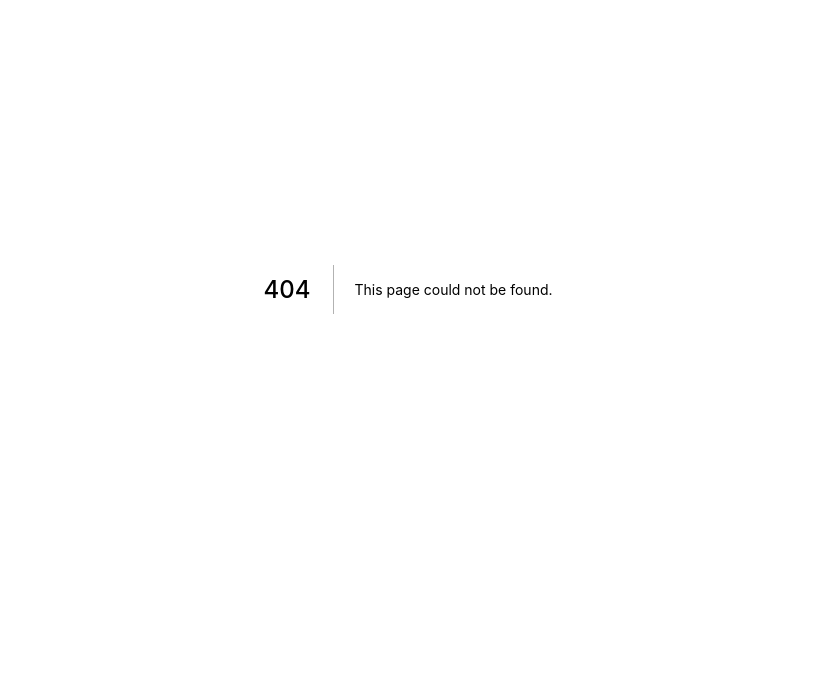
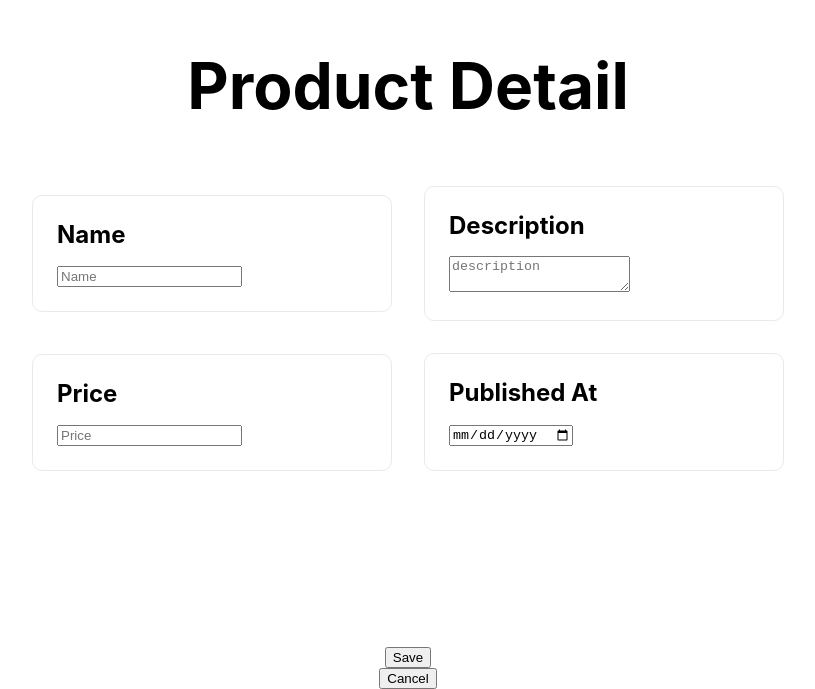
Before and after one commit to fabioprogramadorti/ecommerce, a Next.js app: page /product/1 in a window 1280 px wide. Before the commit this address had no page. Shown: the part 111-800 px from the top of the page, without its empty margins (232-1047 px from the left). Built offline with nearby package versions, Linux system fonts and the light colour scheme.

Commit message:
Add product detail file

```diff
--- /dev/null
+++ b/pages/product/[id].tsx
@@ -0,0 +1,96 @@
+import Head from 'next/head'
+import styles from '../../styles/Home.module.css'
+import { useState } from 'react'
+// As a user, I want to create a product with at least these fields: name, description, price and published_at
+// As a user, I want to upload one or more images to the product.
+
+export default function ProductDetail() {
+  const [name, setName] = useState("")
+  const [description, setDescription] = useState("")
+  const [price, setPrice] = useState(0.0)
+  const [published_at, setPublished_at] = useState("")
+  const [images, setImages] = useState([])
+
+  const product = {
+    name,
+    description,
+    price,
+    published_at,
+    images
+  }
+
+  return (
+    <div className={styles.container}>
+      <Head>
+        <title>Product Detail</title>
+        <link rel="icon" href="/favicon.ico" />
+      </Head>
+
+      <main className={styles.main}>
+        <h1 className={styles.title}>
+          Product Detail
+        </h1>
+
+        <div className={styles.grid}>
+          <div className={styles.card}>
+            <h3>
+              Name
+            </h3>
+            <input
+              type="text"
+              placeholder="Name"
+              onChange={async (e) => {
+                const { value } = e.currentTarget
+                setName(value)
+              }}
+            />
+          </div>
+
+          <div className={styles.card}>
+            <h3>
+              Description
+            </h3>
+            <textarea
+              placeholder="description"
+              onChange={async (e) => {
+                const { value } = e.currentTarget
+                setDescription(value)
+              }}
+            />
+          </div>
+
+          <div className={styles.card}>
+            <h3>
+              Price
+            </h3>
+            <input
+              type="number"
+              placeholder="Price"
+              onChange={async (e) => {
+                const { value } = e.currentTarget
+                setPrice(parseFloat(value))
+              }}
+            />
+          </div>
+          <div className={styles.card}>
+            <h3>
+              Published At
+            </h3>
+            <input
+              type="date"
+              placeholder="Published At"
+              onChange={async (e) => {
+                const { value } = e.currentTarget
+                setPublished_at(value)
+              }}
+            />
+          </div>
+
+        </div>
+      </main>
+
+      <button type="submit">Save</button>
+      <button type="submit">Cancel</button>
+    </div>
+  )
+}
```
Also changed, not shown: pages/product/list.tsx (+9 -2 lines), pages/product/update.tsx (deleted).
